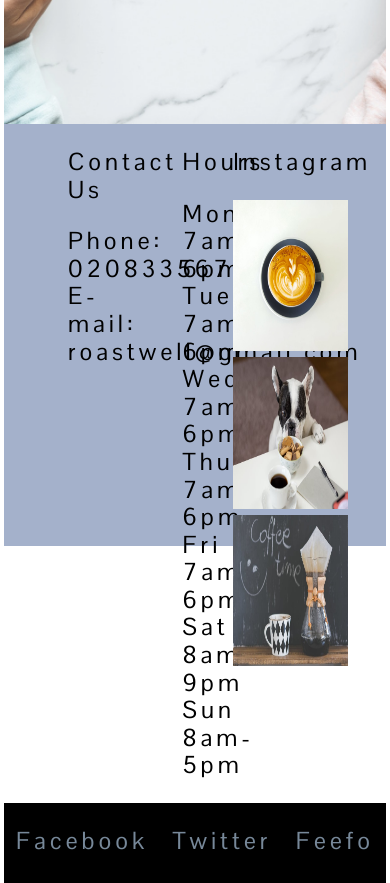
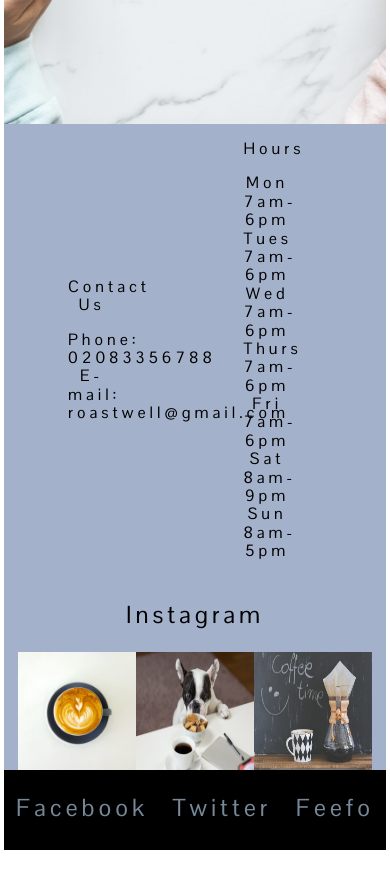
Before and after one commit to worpel/roast-well-coffee, a React (Create React App) app: page / in a window 390 px wide. Shown: the part 800-1683 px from the top of the page. After the commit the page ends 1650 px from the top, so only its background shows below. Built offline with nearby package versions, Linux system fonts and the light colour scheme.

Commit message:
Made footer responsive, removed the reliance on floats and instead used Flexbox

```diff
--- a/src/Components/Footer/Footer.css
+++ b/src/Components/Footer/Footer.css
@@ -10,7 +10,7 @@
 }
 
 footer {
-    height: 50vh;
+    /* height: 50vh; */
     background: rgba(164, 177, 203, 1);
     font-family: 'Pontano Sans', sans-serif;
 }
@@ -18,7 +18,36 @@ footer {
 .instagram,
 .tile2,
 .tile3 {
-    height: 18vh;
-    width: 18vh;
-    justify-content: right;
+    height: 15vh;
+    width: 15vh;
+    /* justify-content: right; */
 }
+
+@media screen and (max-width: 1107px) {
+    .openingHours p, .locationInfo p {
+        font-size: 1rem;
+    }
+
+    .stylefooter img {
+        height: 14vh;
+        width: 14vh;
+    }
+}
+
+@media screen and (max-width: 976px) {
+    .locationInfo, .openingHours {
+        width: 45vw !important;
+        text-align: center;
+    }
+    .stylefooter {
+        width: 100vw !important;
+        margin: 0 auto;
+        text-align: center;
+    }
+    .images {
+        justify-content: center;
+    }
+    footer{
+        align-items: center;
+    }
+}
--- a/src/Components/Footer/Footer.js
+++ b/src/Components/Footer/Footer.js
@@ -4,21 +4,18 @@ import insta from '../../Images/instacoffee.jpg';
 import tile2 from '../../Images/doggo.jpg';
 import tile3 from '../../Images/flaskcoffee.jpg';
 
-
 class Footer extends Component {
     render() {
         return (
-      <footer className="fl w-100">
-        <div>
-
-          <div className="locationInfo fl w-30">
+            <footer className="flex flex-wrap">
+                <div className="locationInfo w-30">
                     <p className="mh5">Contact Us</p>
                     <p className="mh5">
                         Phone: 02083356788<br />
                         E-mail: roastwell@gmail.com<br />
                     </p>
                 </div>
-          <div className="openingHours fl w-30">
+                <div className="openingHours w-30">
                     <p className="mh5">Hours</p>
                     <p className="mh5">
                         Mon 7am-6pm<br />
@@ -30,14 +27,15 @@ class Footer extends Component {
                         Sun 8am-5pm<br />
                     </p>
                 </div>
-          <div className='stylefooter'>
-            <div className="Map fl w-30">
-              <p className='f3 center'>Instagram</p>
-              <img className='instagram shadow-6' src={insta} />
-              <img className='tile2 shadow-6' src={tile2} />
-              <img className='tile3 shadow-6' src={tile3} />
+                <div className="stylefooter w-40">
+                    <p className="f3 center">Instagram</p>
+                    <div className="images flex center">
+                        <img className="instagram shadow-6" src={insta} />
+                        <img className="tile2 shadow-6" src={tile2} />
+                        <img className="tile3 shadow-6" src={tile3} />
                     </div>
-            <div className="flex socials fl w-100">
+                </div>
+                <div className="flex socials w-100">
                     <a href="">
                         <p>Facebook</p>
                     </a>
@@ -48,10 +46,7 @@ class Footer extends Component {
                         <p>Feefo</p>
                     </a>
                 </div>
-          </div>
-
-        </div >
-      </footer >
+            </footer>
         );
     }
 }
```
Lines whose indentation alone changed are shown as unchanged.
